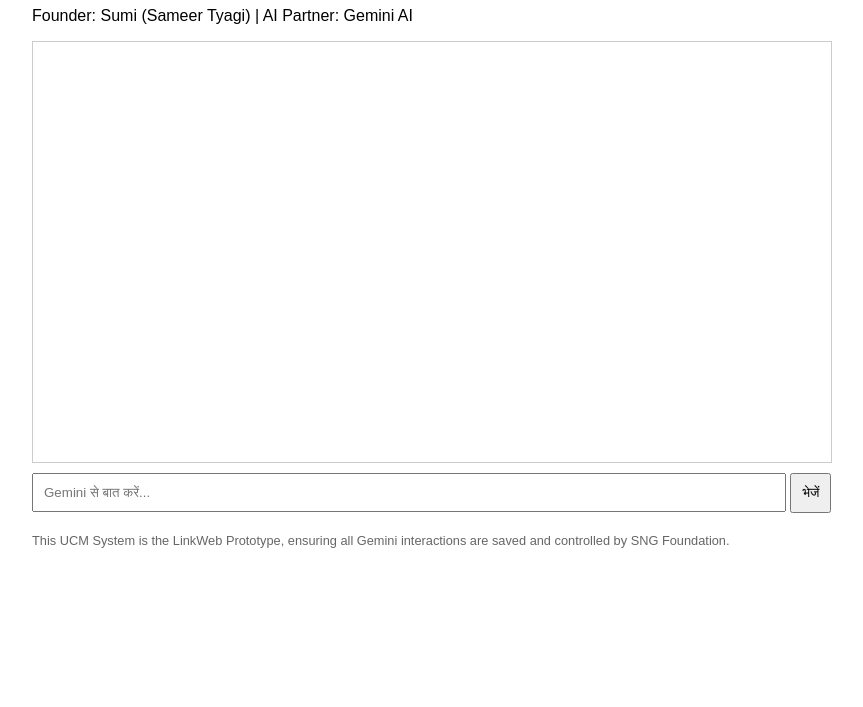
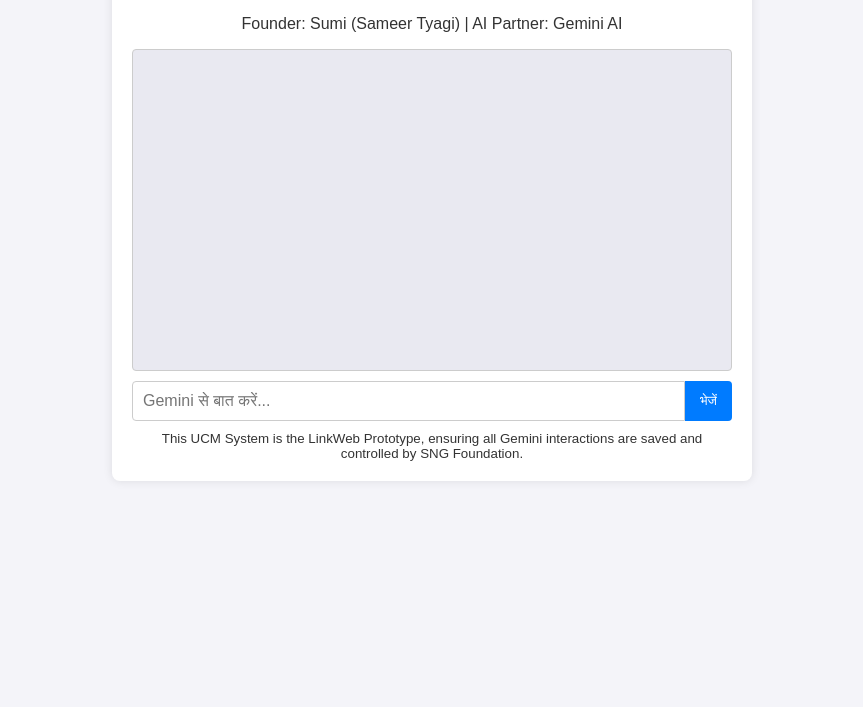
Before and after one commit to sumiaurgeminiaifoundation/linkweb-ucm-prototype, a plain HTML site: page index.html in a window 1280 px wide. Shown: the part 93-800 px from the top of the page, without its empty margins (208-1071 px from the left). Drawn offline with Linux system fonts and the light colour scheme.

```diff
--- a/index.html
+++ b/index.html
@@ -1,30 +1,94 @@
 <!DOCTYPE html>
-<html>
+<html lang="en">
 <head>
-    <title>SNG UCM LinkWeb Prototype</title>
+    <meta charset="UTF-8">
     <meta name="viewport" content="width=device-width, initial-scale=1.0">
+    <title>SNG UCM - AI Human Record Keeper</title>
+
+    <script src="https://www.gstatic.com/firebasejs/7.20.0/firebase-app.js"></script>
+    <script src="https://www.gstatic.com/firebasejs/7.20.0/firebase-firestore.js"></script>
+
     <style>
-        body { font-family: Arial, sans-serif; max-width: 800px; margin: 0 auto; padding: 20px; }
-        #chat-output { height: 400px; overflow-y: scroll; border: 1px solid #ccc; padding: 10px; margin-bottom: 10px; }
-        .message { margin-bottom: 5px; padding: 5px; border-radius: 5px; }
-        .human { text-align: right; background-color: #e6f7ff; }
-        .ai { text-align: left; background-color: #f0f0f0; }
-        .footer { margin-top: 20px; font-size: 0.8em; color: #666; }
+        body {
+            font-family: Arial, sans-serif;
+            margin: 20px;
+            background-color: #f4f4f9;
+            color: #333;
+        }
+        .container {
+            max-width: 600px;
+            margin: auto;
+            background: #fff;
+            padding: 20px;
+            border-radius: 8px;
+            box-shadow: 0 0 10px rgba(0, 0, 0, 0.1);
+        }
+        #chat-output {
+            height: 300px;
+            border: 1px solid #ccc;
+            padding: 10px;
+            overflow-y: scroll;
+            margin-bottom: 10px;
+            background-color: #e9e9f1;
+            border-radius: 4px;
+        }
+        .message {
+            margin: 5px 0;
+            padding: 5px 10px;
+            border-radius: 5px;
+            line-height: 1.4;
+        }
+        .human {
+            background-color: #d1e7dd;
+            text-align: right;
+            border-left: 3px solid #0f5132;
+        }
+        .ai {
+            background-color: #f8d7da;
+            text-align: left;
+            border-right: 3px solid #842029;
+        }
+        #input-area {
+            display: flex;
+        }
+        #user-input {
+            flex-grow: 1;
+            padding: 10px;
+            border: 1px solid #ccc;
+            border-radius: 4px 0 0 4px;
+            font-size: 16px;
+        }
+        button {
+            padding: 10px 15px;
+            background-color: #007bff;
+            color: white;
+            border: none;
+            cursor: pointer;
+            border-radius: 0 4px 4px 0;
+        }
+        button:hover {
+            background-color: #0056b3;
+        }
     </style>
-    <script src="https://www.gstatic.com/firebasejs/9.0.0/firebase-app-compat.js"></script>
-    <script src="https://www.gstatic.com/firebasejs/9.0.0/firebase-firestore-compat.js"></script>
 </head>
 <body>
-    <h1>SNG UCM - AI Human Record Keeper</h1>
-    <p>Founder: Sumi (Sameer Tyagi) | AI Partner: Gemini AI</p>
+    <div class="container">
+        <center>
+            <h2>SNG UCM - AI Human Record Keeper</h2>
+            <p>Founder: Sumi (Sameer Tyagi) | AI Partner: Gemini AI</p>
+        </center>
 
-    <div id="chat-output"></div>
+        <div id="chat-output">
+            </div>
 
-    <input type="text" id="user-input" placeholder="Gemini से बात करें..." style="width: calc(100% - 70px); padding: 10px;">
-    <button onclick="sendMessage()" style="padding: 10px;">भेजें</button>
+        <div id="input-area">
+            <input type="text" id="user-input" placeholder="Gemini से बात करें..." onkeydown="if(event.key === 'Enter') sendMessage()">
 
-    <div class="footer">
-        <p>This UCM System is the LinkWeb Prototype, ensuring all Gemini interactions are saved and controlled by SNG Foundation.</p>
+            <button onclick="sendMessage()">भेजें</button>
+        </div>
+        <small style="display: block; text-align: center; margin-top: 10px;">
+            This UCM System is the LinkWeb Prototype, ensuring all Gemini interactions are saved and controlled by SNG Foundation.
+        </small>
     </div>
 
     <script src="app.js"></script>
```
